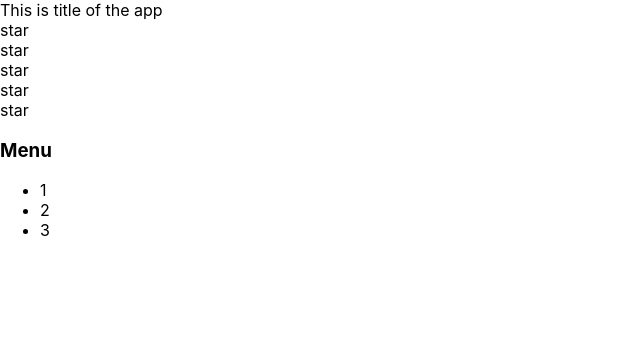
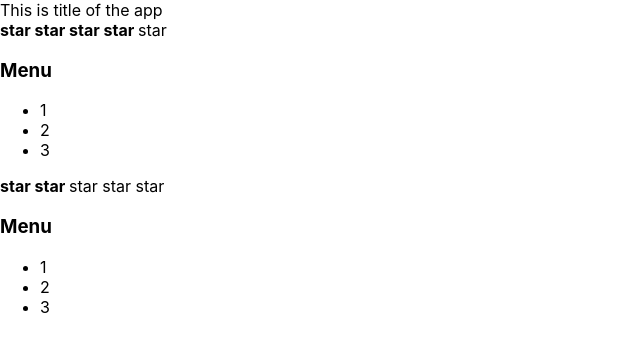
Before and after one commit to Botabay/intro_01, a React (Create React App) app: page / in a window 1280 px wide. Shown: the top 352 px of the page, without its empty margins (0-640 px from the left). Built offline with nearby package versions, Linux system fonts and the light colour scheme.

Commit message:
topics of "of 03-reactTS-KabzdaKakProsto, the rating-props

```diff
--- a/src/App.tsx
+++ b/src/App.tsx
@@ -6,7 +6,9 @@ function App() {
     return (
         <div className="App">
             <AppTitle/>
-            <Rating/>
+            <Rating starCount={4}/>
+            <Accordion/>
+            <Rating starCount={2}/>
             <Accordion/>
         </div>
     ) ;
--- a/src/components/Rating/Rating.tsx
+++ b/src/components/Rating/Rating.tsx
@@ -1,13 +1,17 @@
 import {Star} from "./Star";
 
-export function Rating() {
+export function Rating({starCount=0}) {
+    let arr: boolean[]=[];
+    for (let i=0; i<5; i++){
+        if (i<starCount) {
+            arr.push(true);
+            continue;
+        }
+        arr.push(false)
+    }
     return (
         <div>
-            <Star/>
-            <Star/>
-            <Star/>
-            <Star/>
-            <Star/>
+            {arr.map((el, index)=><Star filled={el} key={index}/>)}
         </div>
     )
 }
--- a/src/components/Rating/Star.tsx
+++ b/src/components/Rating/Star.tsx
@@ -1,7 +1,6 @@
-export function Star() {
-    return (
-        <div>
-            star
-        </div>
-    )
+export function Star({filled=false}) {
+    if (filled) {
+        return <span><b> star </b></span>
+    }
+    return <span> star </span>
 }
```
